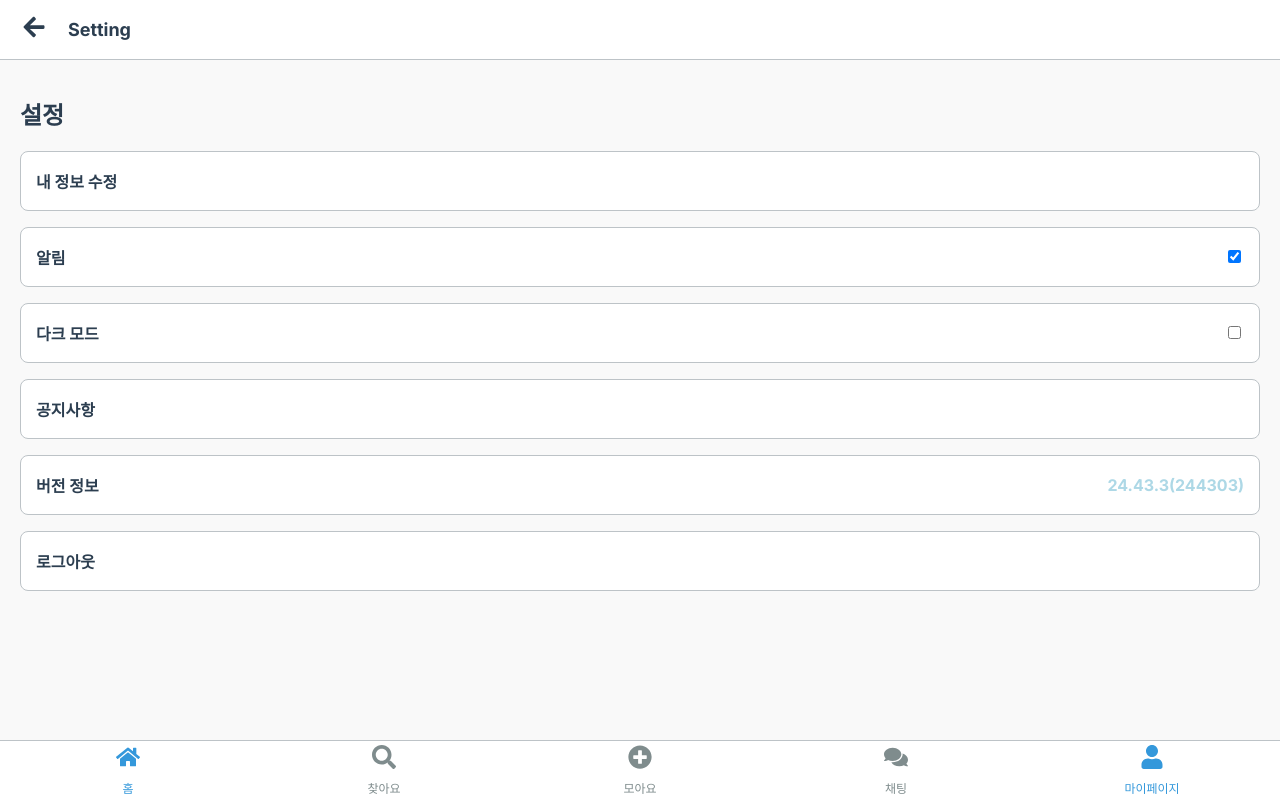
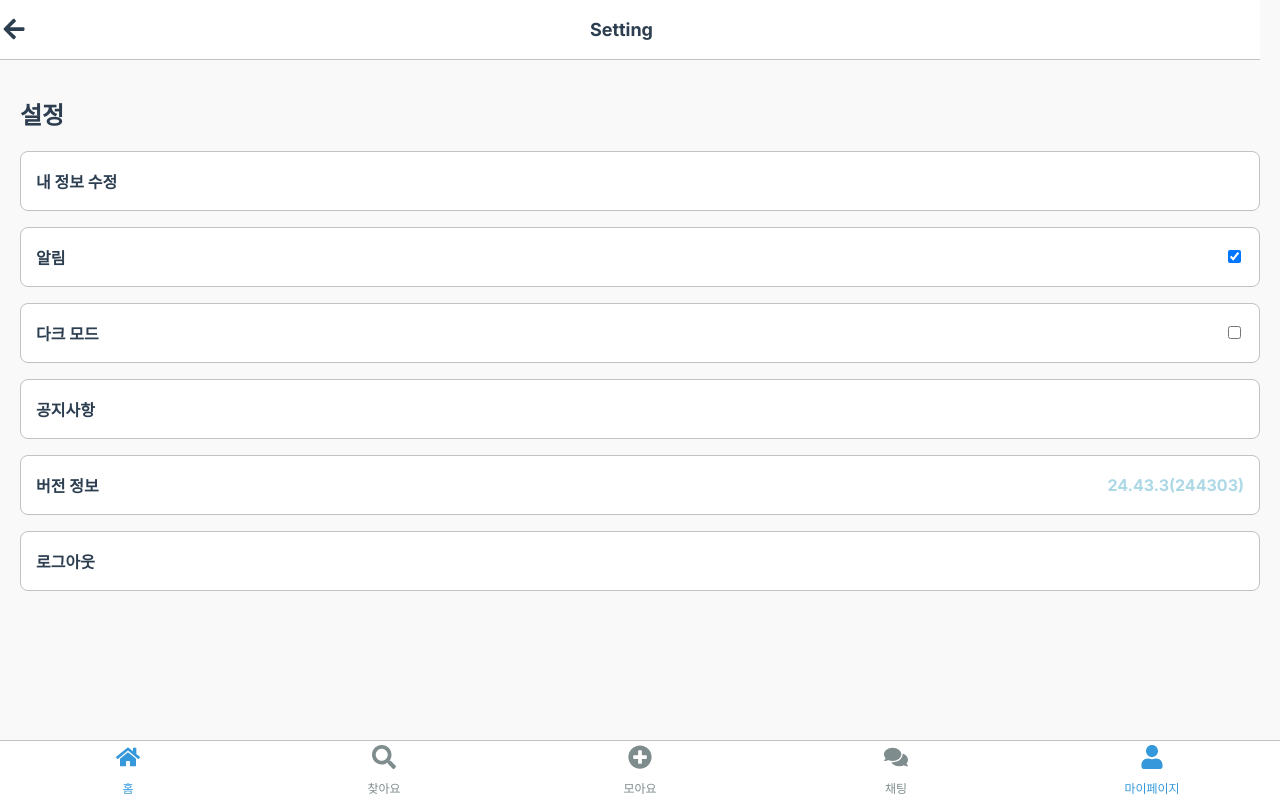
Before and after one commit to LucktoneSyndrom/syndrome-web, a Next.js app: page /mypage/setting in a window 1280 px wide. Built offline with nearby package versions, Linux system fonts and the light colour scheme.

Commit message:
feat(gather-page): header 추가

```diff
--- a/src/app/gather/GatherPage.module.css
+++ b/src/app/gather/GatherPage.module.css
@@ -3,9 +3,11 @@
 .container {
   padding: 20px;
   padding-bottom: 60px;
+  padding-top: 50px;
 }
 
 .tabMenu {
+  width: 100%;
   display: flex;
   margin-top: 20px;
 }
--- a/src/app/gather/page.tsx
+++ b/src/app/gather/page.tsx
@@ -3,6 +3,7 @@
 
 import React, { useState } from "react";
 import styles from "./GatherPage.module.css";
+import Header from "../../components/Header";
 import TeamCard from "../../components/TeamCard";
 import { TeamCardInfo } from "../../types/TeamCardInfo";
 
@@ -55,6 +56,7 @@ const GatherPage = () => {
 
   return (
     <div className={styles.container}>
+      <Header title="찾아요" search />
       {/* Tab Menu */}
       <div className={styles.tabMenu}>
         <button
--- a/src/components/Header.module.css
+++ b/src/components/Header.module.css
@@ -6,7 +6,7 @@
   height: 60px;
   background-color: #ffffff;
   border-bottom: 1px solid #bdc3c7;
-    padding: 0 16px;
+  margin-left: -20px;
   position: fixed;
   top: 0;
   width: 100%;
@@ -18,6 +18,8 @@
   color: #2c3e50;
   cursor: pointer;
   margin-right: 16px;
+  margin-left: 16px;
+  margin-top: 5px;
   background: none;
   border: none;
 }
@@ -26,4 +28,18 @@
   font-size: 18px;
   color: #2c3e50;
   flex: 1;
+  position: relative;
+  text-align: center;
+  margin-right: 65px;
 }
+
+.searchButton {
+  font-size: 24px;
+  color: #2c3e50;
+  border: none;
+  background: none;
+  position: absolute;
+  right: 0;
+  margin-right: 15px;
+  margin-top: 3px;
+}
--- a/src/components/Header.tsx
+++ b/src/components/Header.tsx
@@ -1,24 +1,25 @@
 // src/components/Header.tsx
 
-'use client';
+"use client";
 
-import React from 'react';
-import { useRouter } from 'next/navigation';
-import styles from './Header.module.css';
-import { FaArrowLeft } from 'react-icons/fa';
+import React from "react";
+import { useRouter } from "next/navigation";
+import styles from "./Header.module.css";
+import { FaArrowLeft, FaSearch } from "react-icons/fa";
 
 interface HeaderProps {
   title: string;
+  search?: boolean;
 }
 
-const Header: React.FC<HeaderProps> = ({ title }) => {
+const Header: React.FC<HeaderProps> = ({ title, search }) => {
   const router = useRouter();
 
   const handleBackClick = () => {
-        if (typeof window !== 'undefined' && window.history.length > 1) {
+    if (typeof window !== "undefined" && window.history.length > 1) {
       router.back();
     } else {
-            router.push('/');
+      router.push("/");
     }
   };
 
@@ -27,6 +28,11 @@ const Header: React.FC<HeaderProps> = ({ title }) => {
       <button className={styles.backButton} onClick={handleBackClick}>
         <FaArrowLeft />
       </button>
+      {search && (
+        <button className={styles.searchButton}>
+          <FaSearch />
+        </button>
+      )}
       <h1 className={styles.pageTitle}>{title}</h1>
     </header>
   );
```
Lines whose indentation alone changed are shown as unchanged.
